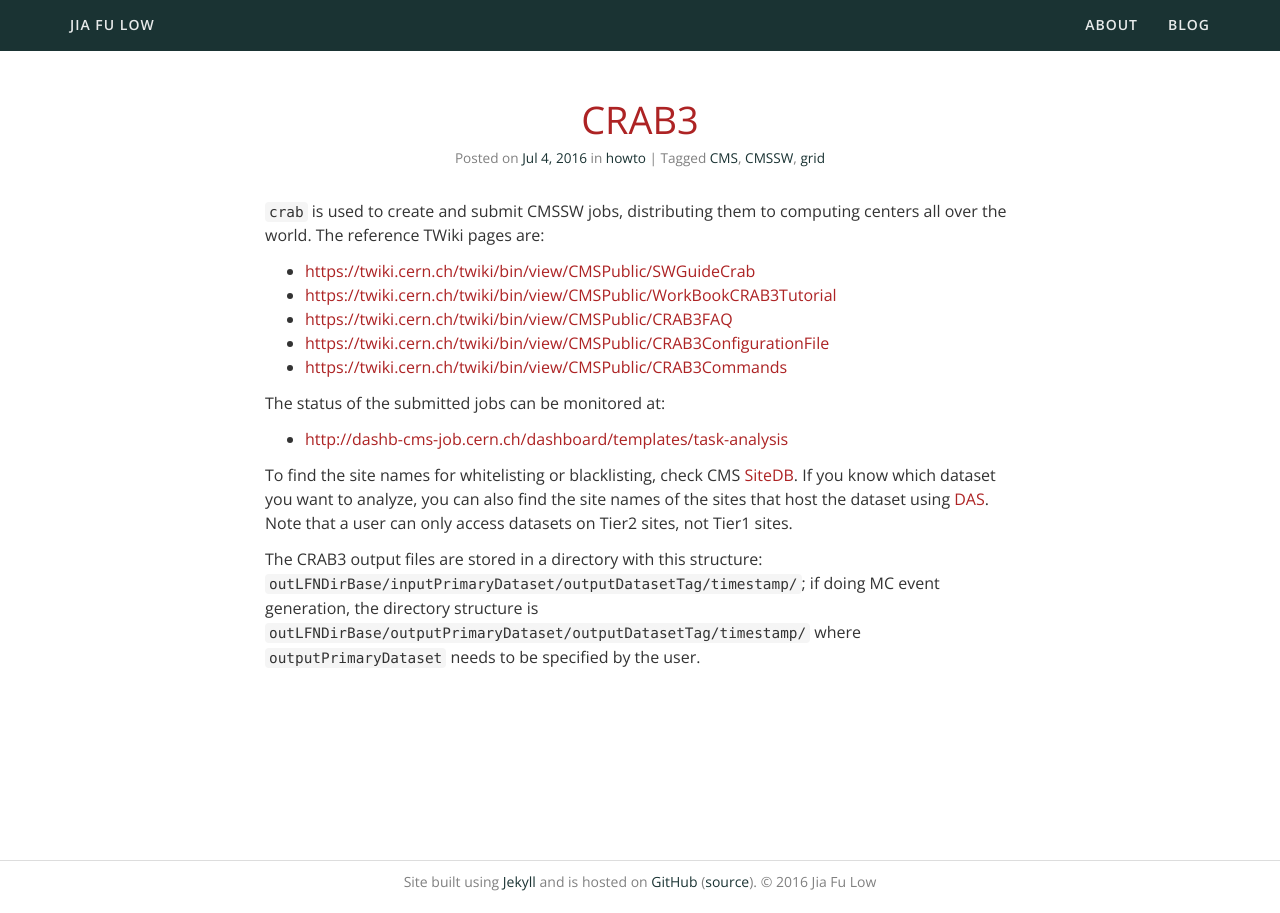
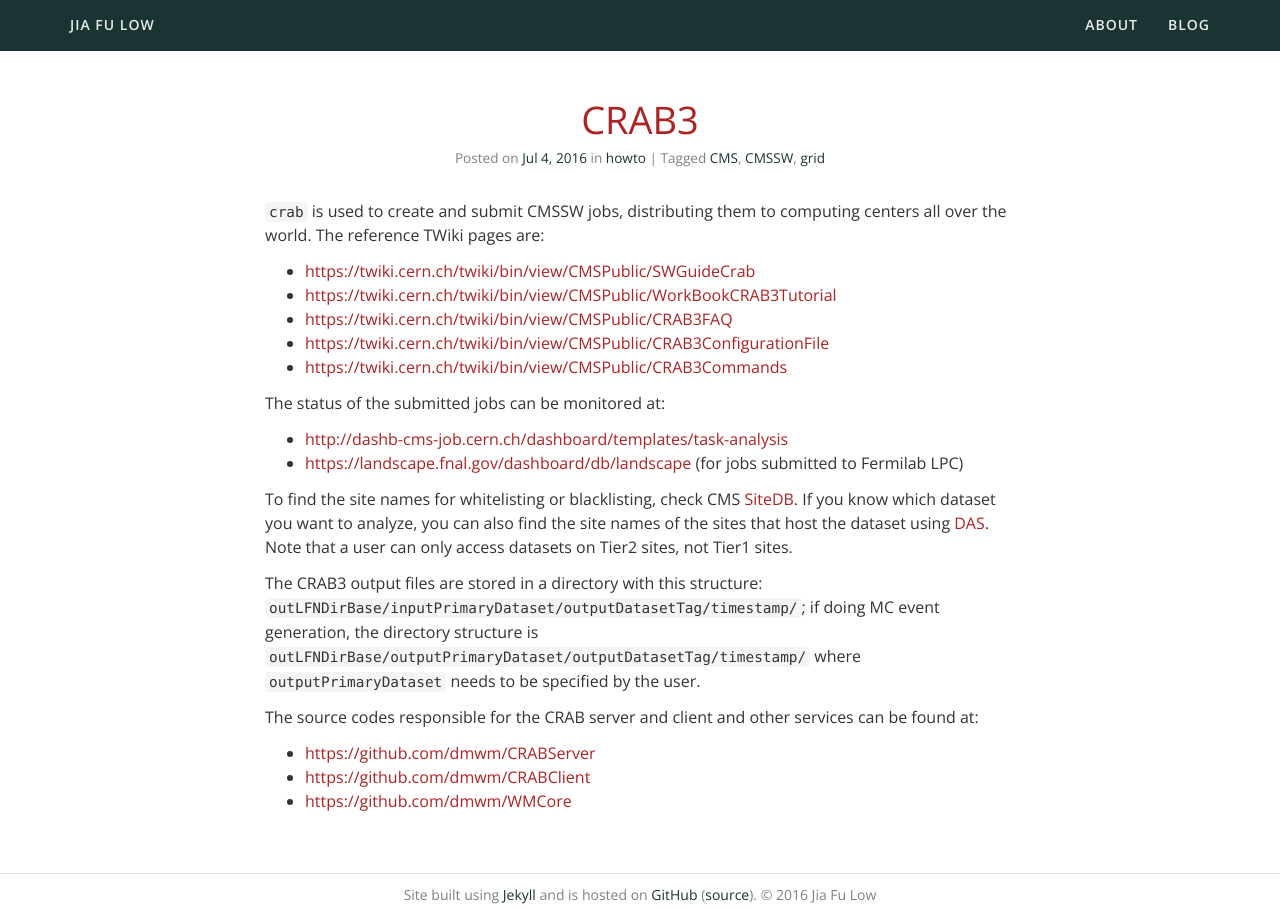
Before and after one commit to jiafulow/jiafulow.github.io, a Jekyll site: the page built from _posts/2016-07-04-cms-crab3.md, in a window 1280 px wide. Built offline with Jekyll 4.4.1, drawn with Linux system fonts in a browser that asks for light colours; nearby versions of some CDN libraries.

Commit message:
More random updates

```diff
--- a/_posts/2016-07-04-cms-CRAB3.md
+++ b/_posts/2016-07-04-cms-crab3.md
@@ -17,7 +17,14 @@ tags: [CMSSW, CMS, grid]
 The status of the submitted jobs can be monitored at:
 
 - <http://dashb-cms-job.cern.ch/dashboard/templates/task-analysis>
+- <https://landscape.fnal.gov/dashboard/db/landscape> (for jobs submitted to Fermilab LPC)
 
 To find the site names for whitelisting or blacklisting, check CMS [SiteDB](https://cmsweb.cern.ch/sitedb/). If you know which dataset you want to analyze, you can also find the site names of the sites that host the dataset using [DAS](https://cmsweb.cern.ch/das/). Note that a user can only access datasets on Tier2 sites, not Tier1 sites.
 
 The CRAB3 output files are stored in a directory with this structure: `outLFNDirBase/inputPrimaryDataset/outputDatasetTag/timestamp/`; if doing MC event generation, the directory structure is `outLFNDirBase/outputPrimaryDataset/outputDatasetTag/timestamp/` where `outputPrimaryDataset` needs to be specified by the user.
+
+The source codes responsible for the CRAB server and client and other services can be found at:
+
+- <https://github.com/dmwm/CRABServer>
+- <https://github.com/dmwm/CRABClient>
+- <https://github.com/dmwm/WMCore>
```
Also changed, not shown: _posts/2017-07-20-cms-eos-utilities.md (+2 -2 lines), _posts/2017-08-25-cms-conddb.md (added, +12 -0 lines), _posts/2017-08-25-cms-dqm.md (added, +11 -0 lines), _posts/2017-08-25-cms-wbm.md (added, +11 -0 lines), _posts/2016-07-04-cms-cmsdriver.md (renamed from _posts/2016-07-04-cms-cmsDriver.md), _posts/2016-07-04-cms-mcm.md (renamed from _posts/2016-07-04-cms-McM.md), _posts/2016-10-31-branchless-deltaphi-in-c++.md (renamed from _posts/2016-10-31-branchless-deltaPhi-in-C++.md), _posts/2016-11-04-fixed-point-twos-complement-in-c++.md (renamed from _posts/2016-11-04-fixed-point-twos-complement-in-C++.md), _posts/2017-08-23-concatenate-two-c++-maps-of-vectors.md (renamed from _posts/2017-08-23-concatenate-two-C++-maps-of-vectors.md).
